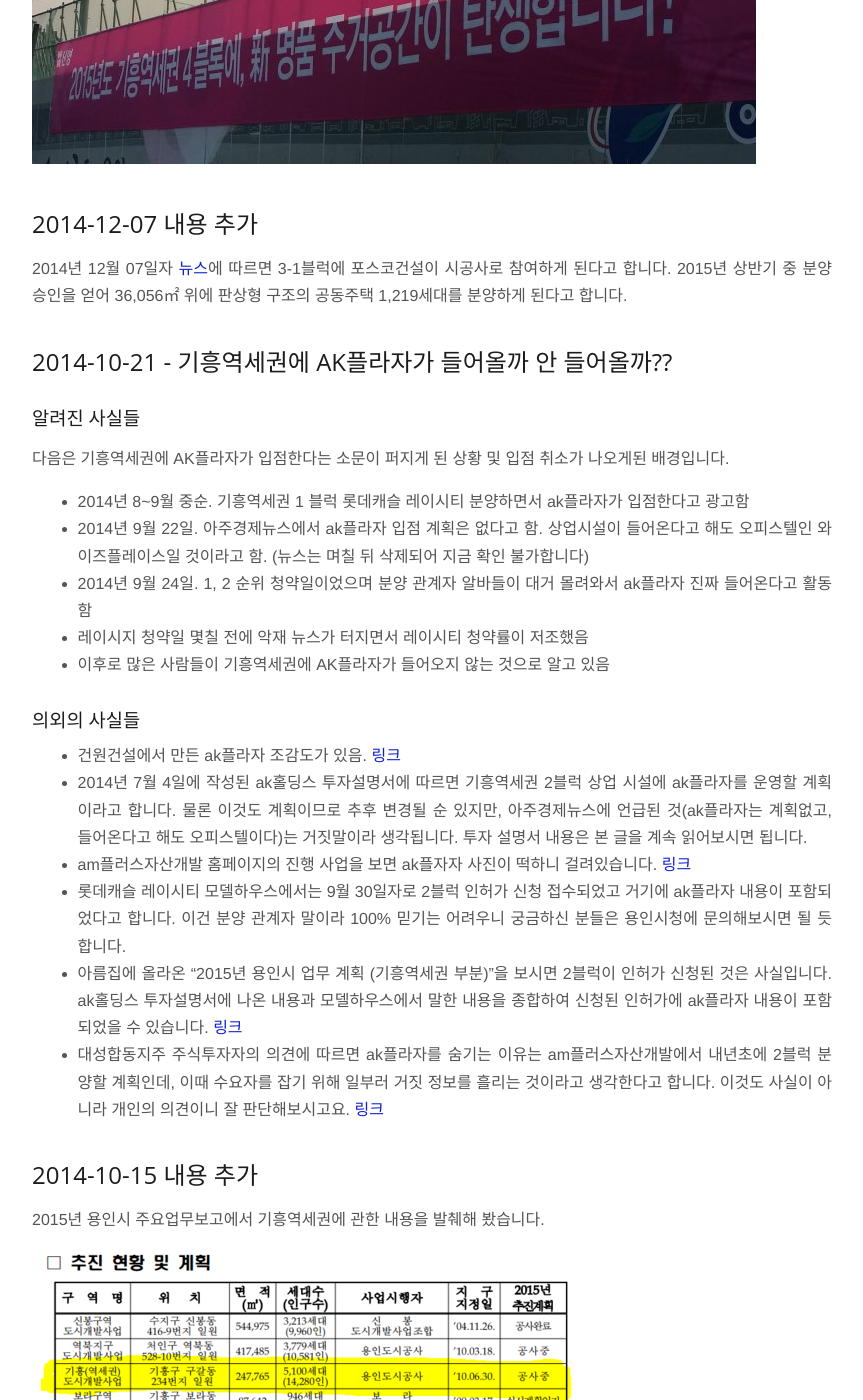
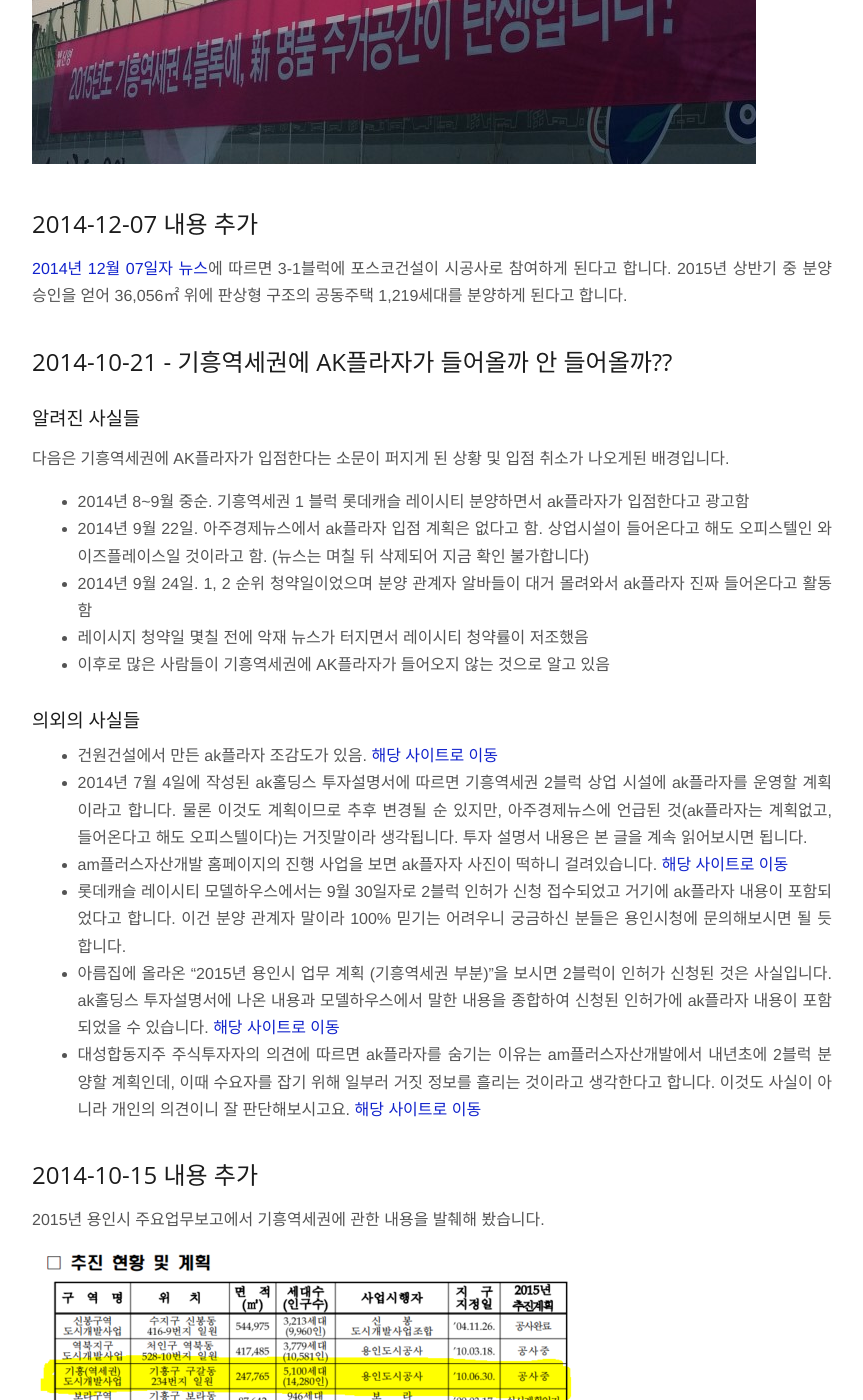
Before and after one commit to jason-heo/jason-heo.github.io, a Jekyll site: the page built from _posts/2014-08-09-giheung-stat.md, in a window 1280 px wide and 1400 px high, scrolled down 864 px. Shown: the whole window, without its empty margins (208-1071 px from the left). Built offline with Jekyll 4.4.1, drawn with Linux system fonts in a browser that asks for light colours; Markdown is read by kramdown in place of the engine named in the settings; comment, search, counter and statistics services are not loaded.

Commit message:
Update 2014-08-09-giheung-stat.md

```diff
--- a/_posts/2014-08-09-giheung-stat.md
+++ b/_posts/2014-08-09-giheung-stat.md
@@ -12,7 +12,7 @@
 
 ## 2014-12-07 내용 추가
 
-2014년 12월 07일자 [뉴스][13]에 따르면 3-1블럭에 포스코건설이 시공사로 참여하게 된다고 합니다. 2015년 상반기 중 분양승인을 얻어 36,056㎡ 위에 판상형 구조의 공동주택 1,219세대를 분양하게 된다고 합니다.
+[2014년 12월 07일자 뉴스][13]에 따르면 3-1블럭에 포스코건설이 시공사로 참여하게 된다고 합니다. 2015년 상반기 중 분양승인을 얻어 36,056㎡ 위에 판상형 구조의 공동주택 1,219세대를 분양하게 된다고 합니다.
 
 ## 2014-10-21 - 기흥역세권에 AK플라자가 들어올까 안 들어올까??
 
@@ -28,12 +28,12 @@
 
 ### 의외의 사실들
 
-* 건원건설에서 만든 ak플라자 조감도가 있음. [링크][14]
+* 건원건설에서 만든 ak플라자 조감도가 있음. [해당 사이트로 이동][14]
 * 2014년 7월 4일에 작성된 ak홀딩스 투자설명서에 따르면 기흥역세권 2블럭 상업 시설에 ak플라자를 운영할 계획이라고 합니다. 물론 이것도 계획이므로 추후 변경될 순 있지만, 아주경제뉴스에 언급된 것(ak플라자는 계획없고, 들어온다고 해도 오피스텔이다)는 거짓말이라 생각됩니다. 투자 설명서 내용은 본 글을 계속 읽어보시면 됩니다.
-* am플러스자산개발 홈페이지의 진행 사업을 보면 ak플자자 사진이 떡하니 걸려있습니다. [링크][15]
+* am플러스자산개발 홈페이지의 진행 사업을 보면 ak플자자 사진이 떡하니 걸려있습니다. [해당 사이트로 이동][15]
 * 롯데캐슬 레이시티 모델하우스에서는 9월 30일자로 2블럭 인허가 신청 접수되었고 거기에 ak플라자 내용이 포함되었다고 합니다. 이건 분양 관계자 말이라 100% 믿기는 어려우니 궁금하신 분들은 용인시청에 문의해보시면 될 듯 합니다.
-* 아름집에 올라온 "2015년 용인시 업무 계획 (기흥역세권 부분)"을 보시면 2블럭이 인허가 신청된 것은 사실입니다. ak홀딩스 투자설명서에 나온 내용과 모델하우스에서 말한 내용을 종합하여 신청된 인허가에 ak플라자 내용이 포함되었을 수 있습니다. [링크][16]
-* 대성합동지주 주식투자자의 의견에 따르면 ak플라자를 숨기는 이유는 am플러스자산개발에서 내년초에 2블럭 분양할 계획인데, 이때 수요자를 잡기 위해 일부러 거짓 정보를 흘리는 것이라고 생각한다고 합니다. 이것도 사실이 아니라 개인의 의견이니 잘 판단해보시고요. [링크][17]
+* 아름집에 올라온 "2015년 용인시 업무 계획 (기흥역세권 부분)"을 보시면 2블럭이 인허가 신청된 것은 사실입니다. ak홀딩스 투자설명서에 나온 내용과 모델하우스에서 말한 내용을 종합하여 신청된 인허가에 ak플라자 내용이 포함되었을 수 있습니다. [해당 사이트로 이동][16]
+* 대성합동지주 주식투자자의 의견에 따르면 ak플라자를 숨기는 이유는 am플러스자산개발에서 내년초에 2블럭 분양할 계획인데, 이때 수요자를 잡기 위해 일부러 거짓 정보를 흘리는 것이라고 생각한다고 합니다. 이것도 사실이 아니라 개인의 의견이니 잘 판단해보시고요. [해당 사이트로 이동][17]
 
 ## 2014-10-15 내용 추가
 
```
